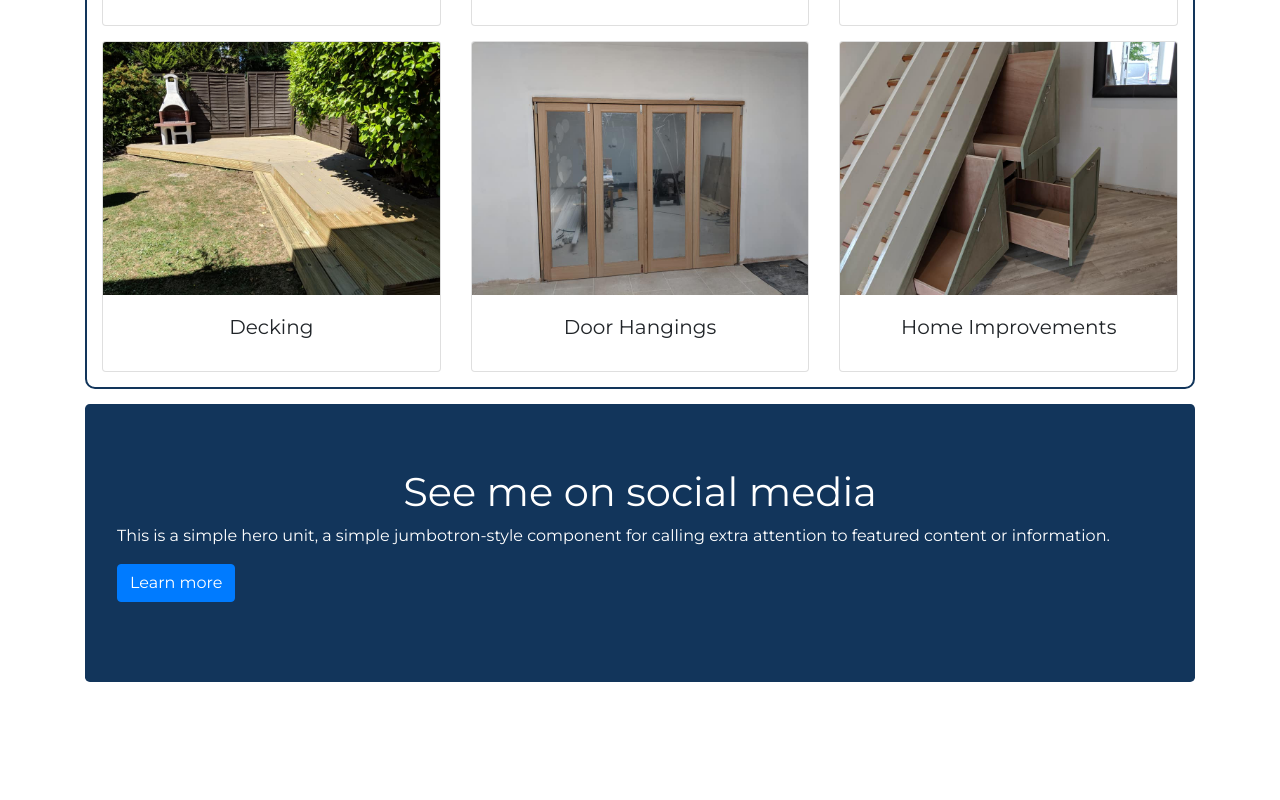
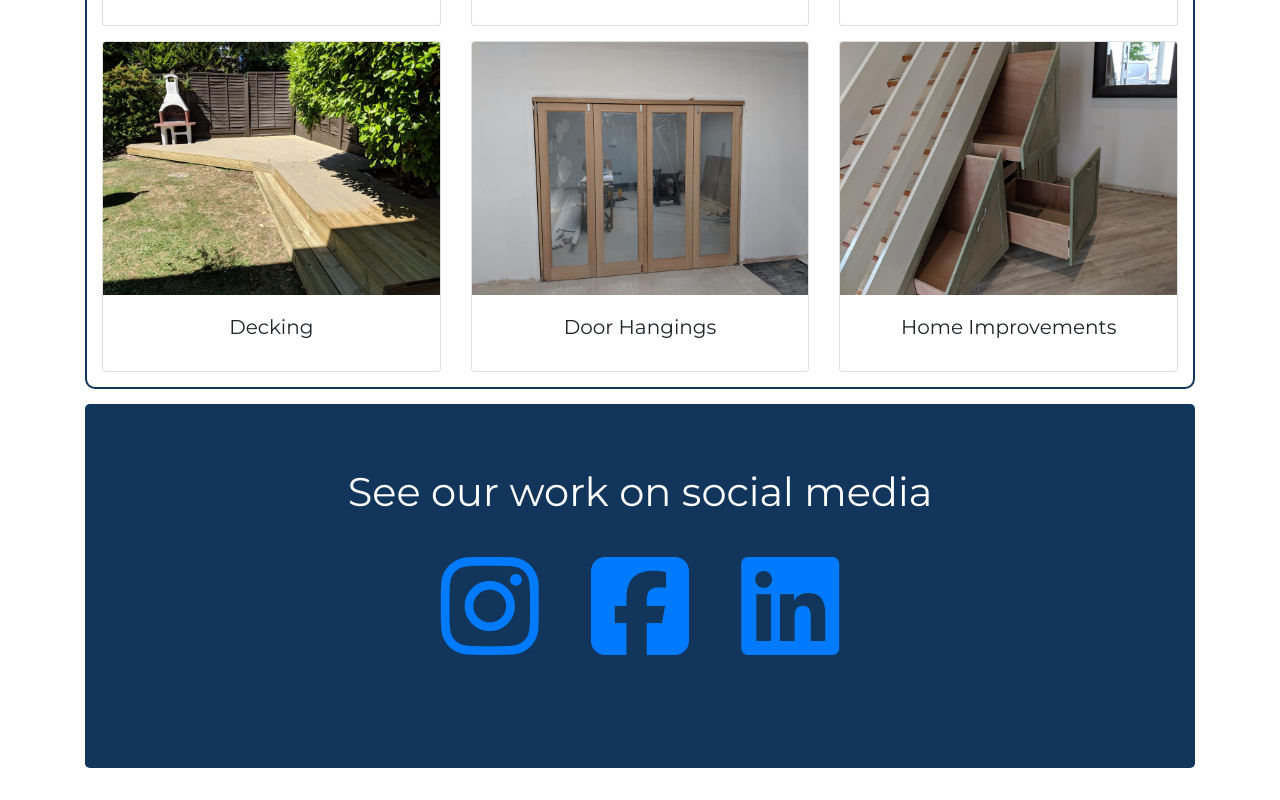
Before and after one commit to HottScall/Concept-Website, a React (Create React App) app: page / in a window 1280 px wide. Shown: the part 1139-1939 px from the top of the page. Before the commit the page ends 1853 px from the top, so only its background shows below. Built offline with nearby package versions, Linux system fonts and the light colour scheme; some icons are missing.

Commit message:
Created another Jumbotron which contains the social media elements

```diff
--- a/public/index.html
+++ b/public/index.html
@@ -7,6 +7,14 @@
     <meta name="theme-color" content="#000000" />
     <link
       href="https://fonts.googleapis.com/css?family=Montserrat&display=swap"
+      rel="stylesheet"
+    />
+    <link
+      href="//netdna.bootstrapcdn.com/twitter-bootstrap/2.3.2/css/bootstrap-combined.no-icons.min.css"
+      rel="stylesheet"
+    />
+    <link
+      href="//netdna.bootstrapcdn.com/font-awesome/3.2.1/css/font-awesome.css"
       rel="stylesheet"
     />
     <meta
@@ -25,6 +33,10 @@
       integrity="sha384-Vkoo8x4CGsO3+Hhxv8T/Q5PaXtkKtu6ug5TOeNV6gBiFeWPGFN9MuhOf23Q9Ifjh"
       crossorigin="anonymous"
     />
+    <script
+      src="https://kit.fontawesome.com/29c9e90d79.js"
+      crossorigin="anonymous"
+    ></script>
     <!--
       Notice the use of %PUBLIC_URL% in the tags above.
       It will be replaced with the URL of the `public` folder during the build.
--- a/src/components/HomeSocial.js
+++ b/src/components/HomeSocial.js
@@ -1,5 +1,5 @@
 import React from "react";
-import { Jumbotron, Button } from "react-bootstrap";
+import { Jumbotron } from "react-bootstrap";
 import styled from "styled-components";
 
 const Styles = styled.div`
@@ -9,19 +9,41 @@ const Styles = styled.div`
     color: #ffffff;
     margin-top: 10px;
   }
+
+  #icon {
+    padding: 2.5%;
+  }
 `;
 
 export const HomeSocial = () => (
   <Styles>
     <div className="home-social-wrapper">
       <Jumbotron className="Jumbo">
-        <h1 align="center">See me on social media</h1>
-        <p>
-          This is a simple hero unit, a simple jumbotron-style component for
-          calling extra attention to featured content or information.
-        </p>
-        <p>
-          <Button variant="primary">Learn more</Button>
+        <h1 align="center">See our work on social media</h1>
+        <p align="center">
+          <a
+            href="https://www.instagram.com/lasadler_carpentry/"
+            target="_blank"
+            rel="noopener noreferrer"
+          >
+            <i id="icon" className="fab fa-instagram fa-7x"></i>
+          </a>
+
+          <a
+            href="https://www.facebook.com/lasadlercarpentry/"
+            target="_blank"
+            rel="noopener noreferrer"
+          >
+            <i id="icon" className="fab fa-facebook-square fa-7x"></i>
+          </a>
+
+          <a
+            href="https://www.linkedin.com/in/luke-sadler-625ba7103/"
+            target="_blank"
+            rel="noopener noreferrer"
+          >
+            <i id="icon" className="fab fa-linkedin fa-7x"></i>
+          </a>
         </p>
       </Jumbotron>
     </div>
```
